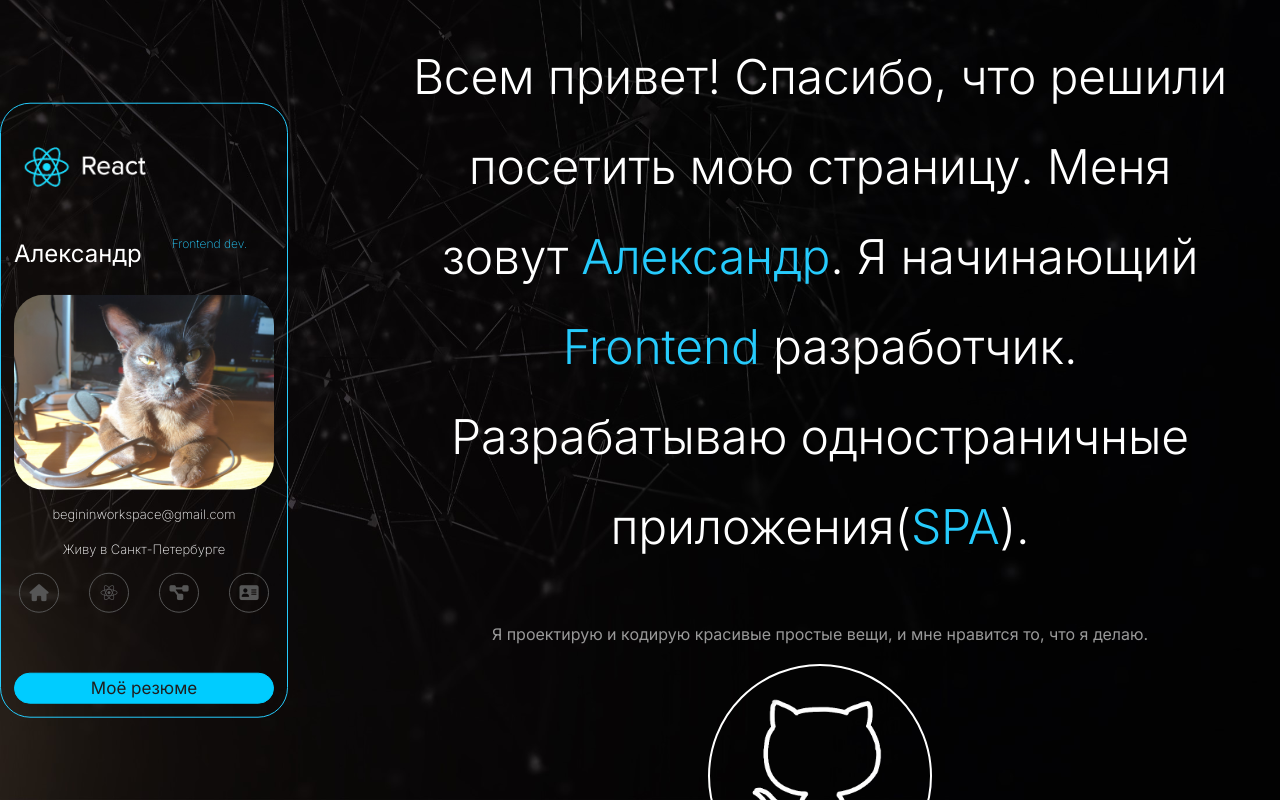
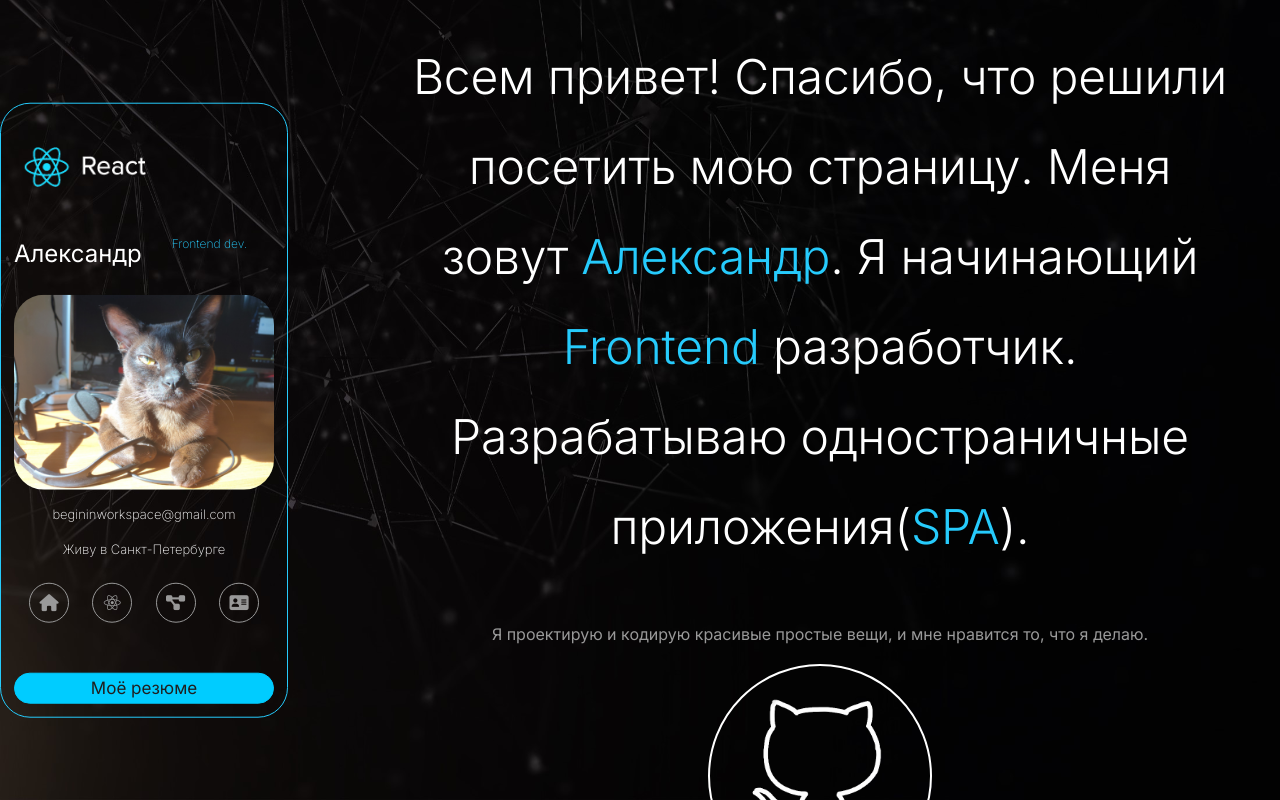
Before and after one commit to boevoivertolet/portfolio, a React (Create React App) app: page / in a window 1280 px wide. Shown: the top 800 px of the page. Built offline with nearby package versions, Linux system fonts and the light colour scheme.

Commit message:
fix nav title

```diff
--- a/src/components/Header/Header.module.css
+++ b/src/components/Header/Header.module.css
@@ -4,8 +4,7 @@
     display: flex;
     flex-direction: column;
     align-items: center;
-    justify-content: flex-start;
-    /*min-width: 100px;*/
+    justify-content: center;
 }
 
 
--- a/src/components/Header/Nav/Nav.module.css
+++ b/src/components/Header/Nav/Nav.module.css
@@ -1,4 +1,5 @@
 .nav {
+    height: 100px;
     background: transparent;
     max-width: 360px;
     width: 250px;
@@ -12,32 +13,35 @@
 
 
 .navItem {
-    text-align: inherit;
+    width: 60px;
+    text-align: center;
+    height: 80%;
+    color: #565656;
+    padding: 0;
+    margin: 0;
+    text-decoration: none;
+}
+.navItem a{
+    justify-content: center;
+    flex-direction: column;
+    display: flex;
+    color: #999999;
+    align-items: center;
 }
 
-.nav a {
-    color: #565656;
-    text-align: center;
-    padding: 0;
-    margin: 0;
 
-
-}
-
-.nav a div {
+.navIcon {
+    border: 1px solid #999999;
     display: flex;
     align-items: center;
     justify-content: center;
-    border: 1px solid #565656;
     border-radius: 50%;
     box-sizing: border-box;
     height: 40px;
     width: 40px;
-    transition: transform 1.0s
-
+    transition: transform 1.0s;
 }
-
-.nav a div:hover {
+.navIcon:hover {
     border: 1px solid #26CBFC;
     color: #26CBFC;
     transform: scale(1.2);
@@ -45,18 +49,10 @@
 
 }
 
-.nav a div i {
-    vertical-align: middle;
-    padding: 0;
-    margin: 0;
-}
+
 
 .titleNav {
-    position: absolute;
-    z-index: 111;
     background: transparent;
-    border-radius: 5px;
     color: #00CCFF;
     font-size: 12px;
-
 }
--- a/src/components/Header/Nav/NavItem.tsx
+++ b/src/components/Header/Nav/NavItem.tsx
@@ -11,16 +11,16 @@ export const NavItem = (props: NavItemPropsType) => {
         setDisplay(false)
     }
     return (
-        <div className = {styles.navItem}>
-            <a href = {props.address} onMouseEnter = {setDisplayTrue} onMouseLeave = {setDisplayFalse}>
-                <div>
-                    <i className = {props.className}></i>
-                </div>
-            </a>
-            {display && <span className = {styles.titleNav}>{props.title}</span>}
-        </div>
+       <div className = {styles.navItem}>
+           <a href = {props.address} onMouseEnter = {setDisplayTrue}
+              onMouseLeave = {setDisplayFalse}>
+               <div className={styles.navIcon}>
+                   <i className = {props.className}></i>
+               </div>
+               {display && <div className = {styles.titleNav}>{props.title}</div>}
+           </a>
+       </div>
     )
-
 }
 type NavItemPropsType = {
     address: string
```
